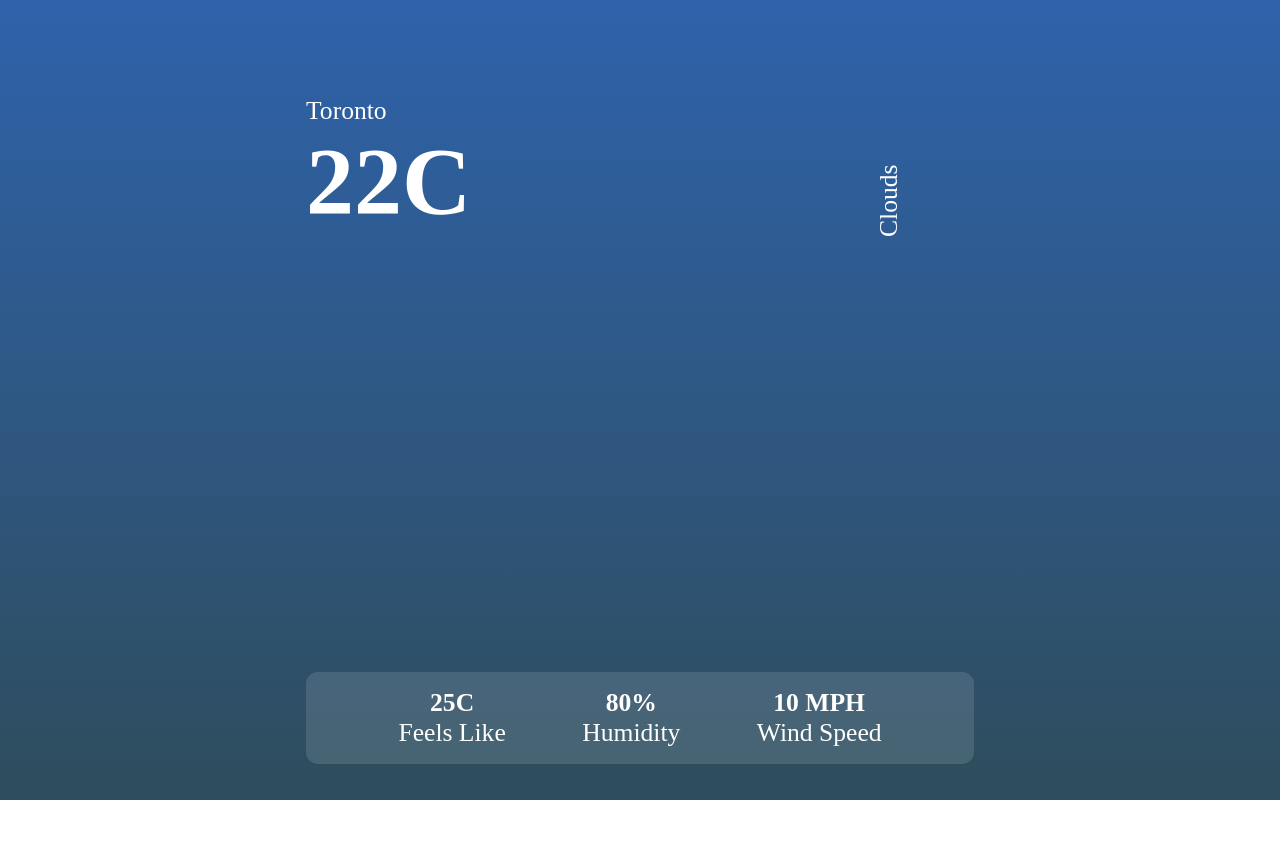
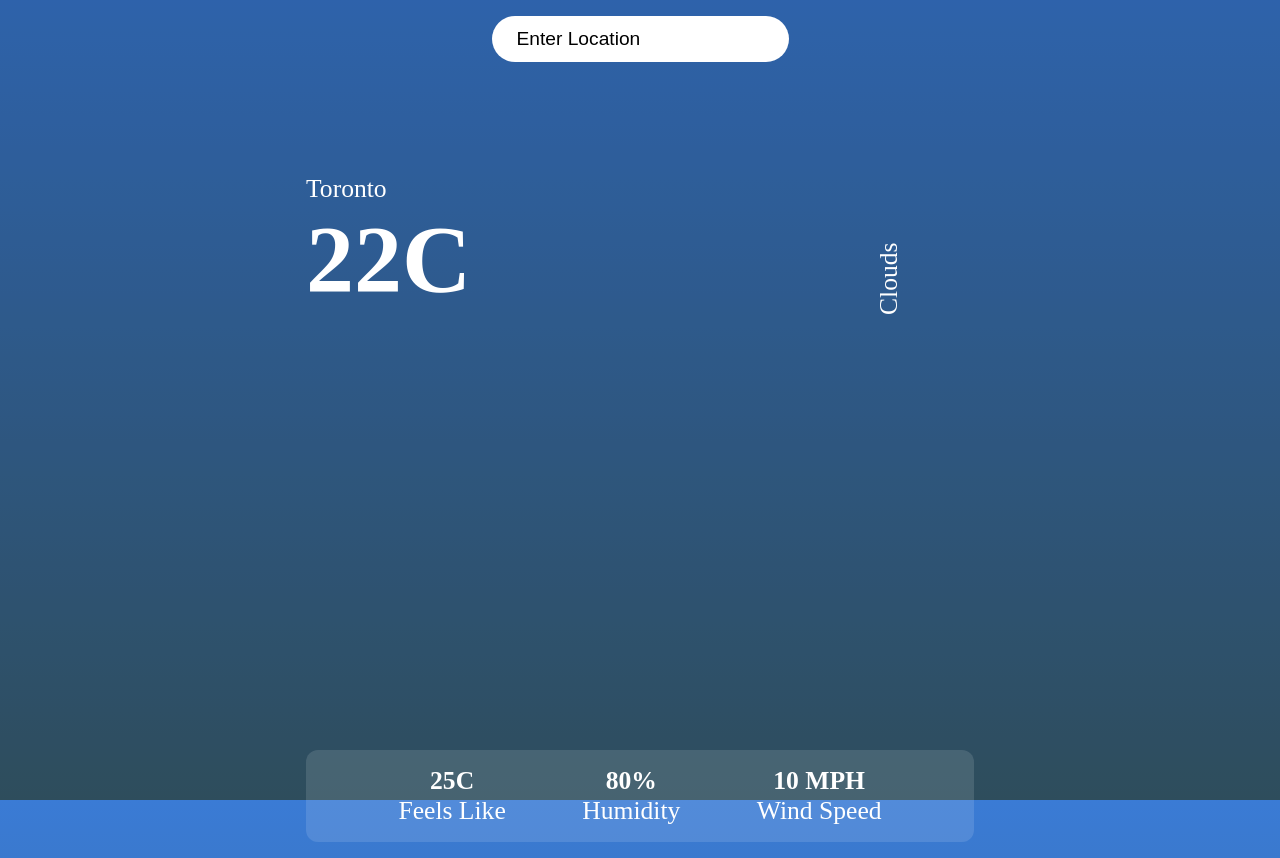
Before and after one commit to ciandevelops/weather, a React (Create React App) app: page / in a window 1280 px wide. Before the commit the page ends 800 px from the top, so only its background shows below. Built offline with nearby package versions, Linux system fonts and the light colour scheme; a web font is replaced by a local one.

Commit message:
hard coded and styled

```diff
--- a/src/App.js
+++ b/src/App.js
@@ -7,8 +7,27 @@
 
   const url = `https://api.openweathermap.org/data/2.5/weather?q=${location}&units=imperial&type=accurate&APPID=475b797ba66d1e6726639864d6add352`;
 
+  const searchLocation = (event) => {
+    if (event.key === "Enter") {
+      axios.get(url).then((response) => {
+        setData(response.data);
+        console.log(response.data);
+      });
+      setLocation("");
+    }
+  };
+
   return (
     <div className="app">
+      <div className="search">
+        <input
+          type="text"
+          value={location}
+          onChange={(event) => setLocation(event.target.value)}
+          placeholder="Enter Location"
+          onKeyPress={searchLocation}
+        />
+      </div>
       <div className="container">
         <div className="top">
           <div className="location">
--- a/src/index.css
+++ b/src/index.css
@@ -34,6 +34,26 @@
   height: 100vh;
   background-color: rgba(0, 0, 0, 0.2);
   color: #fff;
+}
+
+.app .search {
+  text-align: center;
+  padding: 1rem;
+}
+
+.app input {
+  padding: 0.7rem 1.5rem;
+  font-size: 1.2rem;
+  border-radius: 25px;
+  border: 1px solid rgba(255, 255, 255, 0.8);
+}
+
+::placeholder {
+  color: #000;
+}
+
+.app input:focus {
+  outline: none;
 }
 
 .container {
```
